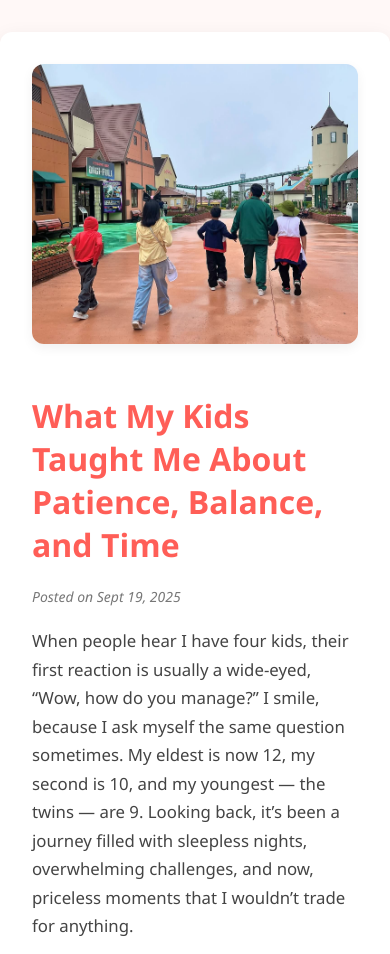
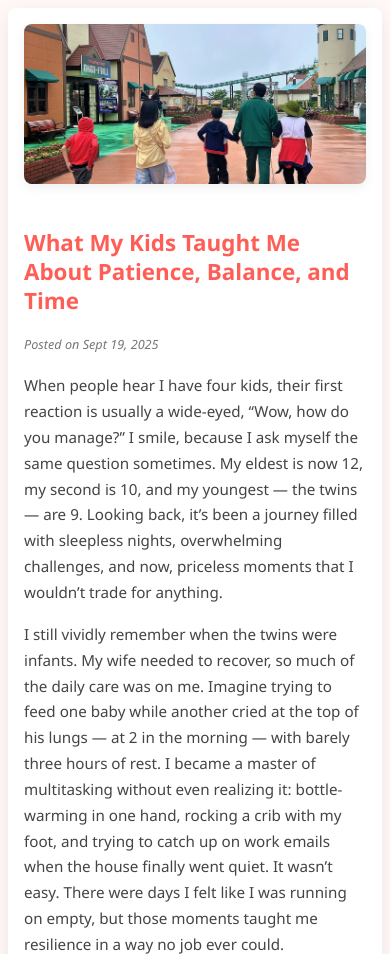
Before and after one commit to ElectricSpeed16/MyLandingPage, a plain HTML site: page blog/blog1.html in a window 390 px wide. Shown: the top 954 px of the page. Drawn offline with Linux system fonts and the light colour scheme.

Commit message:
Update 1.05

```diff
--- a/blog/blog1.html
+++ b/blog/blog1.html
@@ -3,6 +3,7 @@
 <head>
   <meta charset="UTF-8">
   <title>What My Kids Taught Me About Patience, Balance, and Time</title>
+  <meta name="viewport" content="width=device-width, initial-scale=1.0"> <!-- ✅ Mobile scaling -->
   <link rel="stylesheet" href="../styles.css">
   <style>
     /* Blog Page Styles */
@@ -36,6 +37,7 @@
       color: #ff5e57;
       margin-bottom: 0.5rem;
       font-size: 2rem;
+      line-height: 1.3;
     }
 
     small {
@@ -64,6 +66,53 @@
 
     .btn:hover {
       background-color: #e04747;
+    }
+
+    /* ✅ Mobile Responsive */
+    @media (max-width: 768px) {
+      .container {
+        margin: 1rem;
+        padding: 1.5rem;
+      }
+
+      .blog-hero {
+        height: 200px; /* smaller image on tablets */
+      }
+
+      h1 {
+        font-size: 1.6rem;
+      }
+
+      p {
+        font-size: 1rem;
+      }
+    }
+
+    @media (max-width: 480px) {
+      .container {
+        margin: 0.5rem;
+        padding: 1rem;
+        border-radius: 8px;
+      }
+
+      .blog-hero {
+        height: 160px; /* smaller image for phones */
+        border-radius: 8px;
+      }
+
+      h1 {
+        font-size: 1.4rem;
+      }
+
+      p {
+        font-size: 0.95rem;
+      }
+
+      .btn {
+        width: 100%; /* full width button for touch */
+        text-align: center;
+        padding: 0.8rem;
+      }
     }
   </style>
 </head>
```
